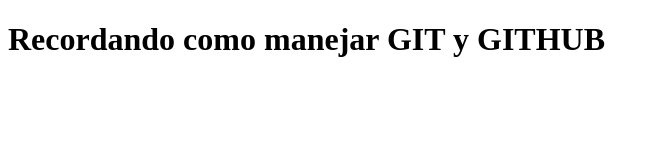
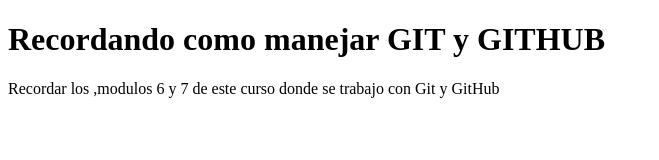
Before and after one commit to PabloCarrH/Mod26, a plain HTML site: page index.html in a window 1280 px wide. Shown: the whole page, without its empty margins (0-659 px from the left). Drawn offline with Linux system fonts and the light colour scheme.

Commit message:
etiqueta p

```diff
--- a/index.html
+++ b/index.html
@@ -7,5 +7,6 @@
 </head>
 <body>
     <h1>Recordando como manejar GIT y GITHUB</h1>
+    <p>Recordar los ,modulos 6 y 7 de este curso donde se trabajo con Git y GitHub</p>
 </body>
 </html>
```
